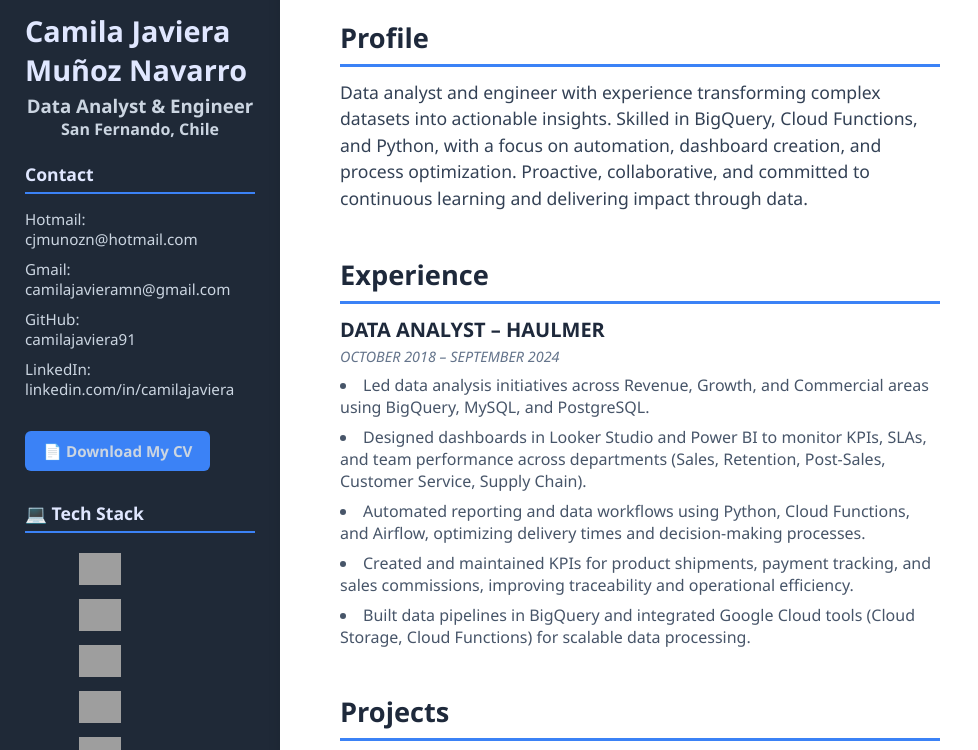
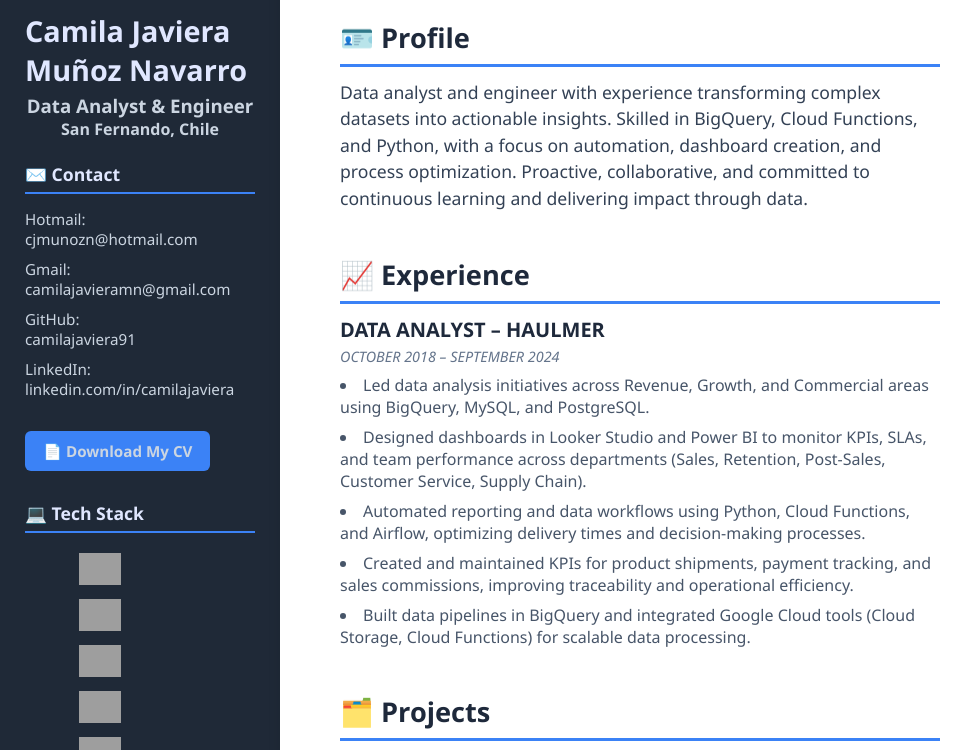
Before and after one commit to CamilaJaviera91/camila-portfolio, a plain HTML site: page index.html in a window 1280 px wide. Shown: the part 194-944 px from the top of the page, without its empty margins (0-978 px from the left). Drawn offline with Linux system fonts and the light colour scheme; grey boxes are pictures that could not be loaded.

Commit message:
feat(index): edit profile

```diff
--- a/index.html
+++ b/index.html
@@ -14,7 +14,7 @@
         <h4>San Fernando, Chile</h4>
         <br>
         <section class="contact">
-        <h2>Contact</h2>
+        <h2>✉️ Contact</h2>
         <ul>
             <li>Hotmail: <br> <a href="mailto:cjmunozn@hotmail.com">cjmunozn@hotmail.com</a></li>
             <li>Gmail: <br> <a href="mailto:camilajavieramn@gmail.com">camilajavieramn@gmail.com</a></li>
@@ -51,14 +51,14 @@
         </header>
         <br>
         <section class="summary">
-            <h2>Profile</h2>
+            <h2>🪪 Profile</h2>
             <p class="summary">
                 Data analyst and engineer with experience transforming complex datasets into actionable insights. Skilled in BigQuery, Cloud Functions, and Python, with a focus on automation, dashboard creation, and process optimization. Proactive, collaborative, and committed to continuous learning and delivering impact through data.
             </p>
         </section>
 
         <section class="experience">
-            <h2>Experience</h2>
+            <h2>📈 Experience</h2>
 
             <article class="experience">
                 <h3>DATA ANALYST – HAULMER</h3>
@@ -74,7 +74,7 @@
         </section>
 
         <section class="projects">
-            <h2>Projects</h2>
+            <h2>🗂️ Projects</h2>
 
             <div class="project">
                 <h3><a href="https://github.com/CamilaJaviera91/dag-first-approach" target="_blank">Airflow DAG – First Approach</a></h3>
```
